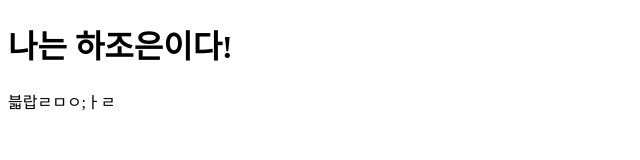
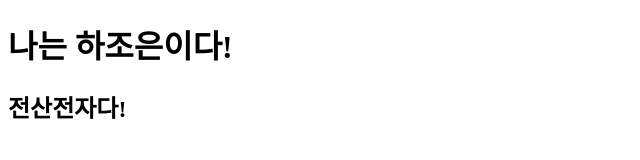
Before and after one commit to hajoeun/git10, a plain HTML site: page index.html in a window 1280 px wide. Shown: the whole page, without its empty margins (0-640 px from the left). Drawn offline with Linux system fonts and the light colour scheme.

Commit message:
update: index.html

```diff
--- a/index.html
+++ b/index.html
@@ -8,6 +8,6 @@
 </head>
 <body>
   <h1>나는 하조은이다!</h1>
-  븗랍ㄹㅁㅇ;ㅏㄹ
+  <h2>전산전자다!</h2>
 </body>
 </html>
```
